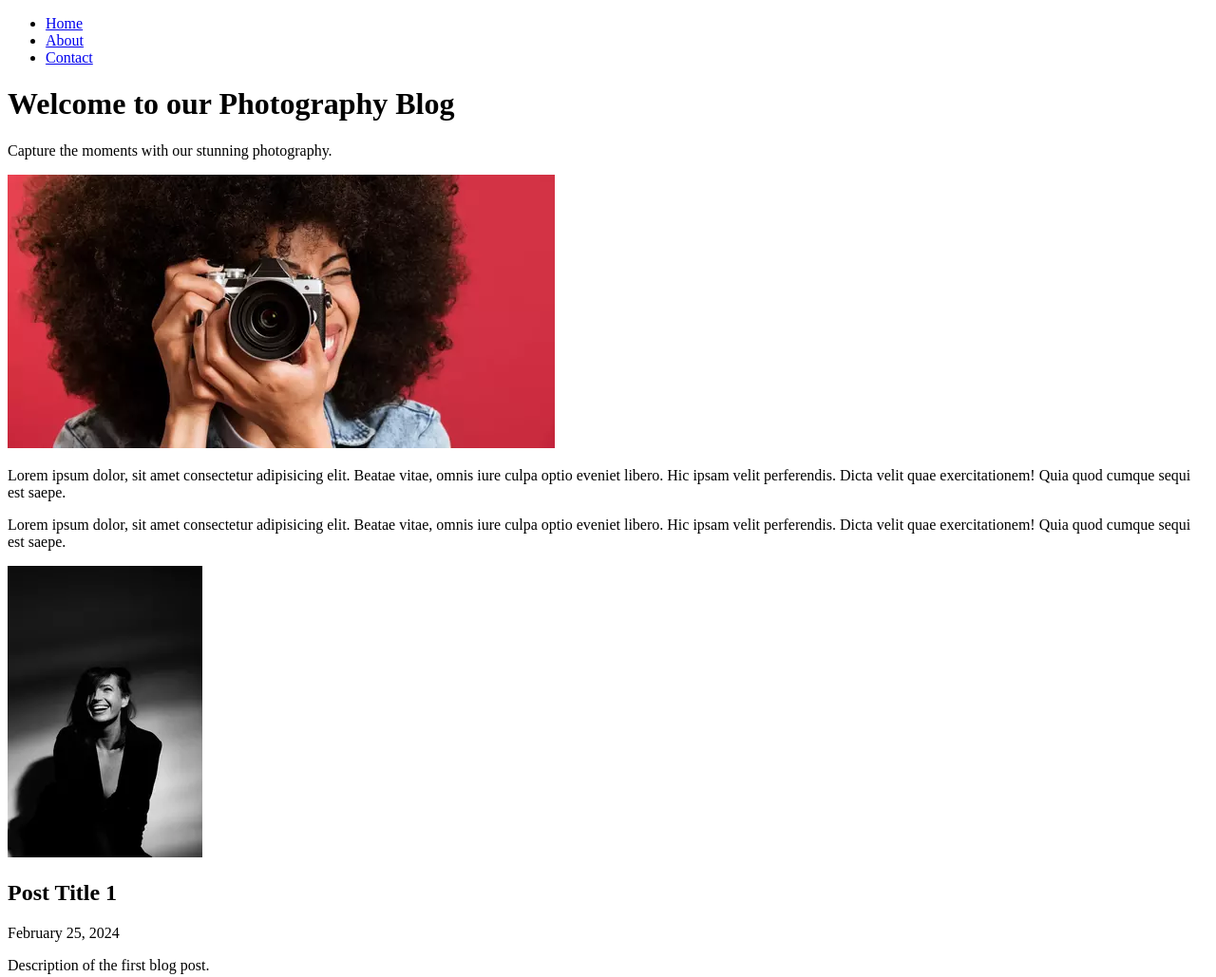
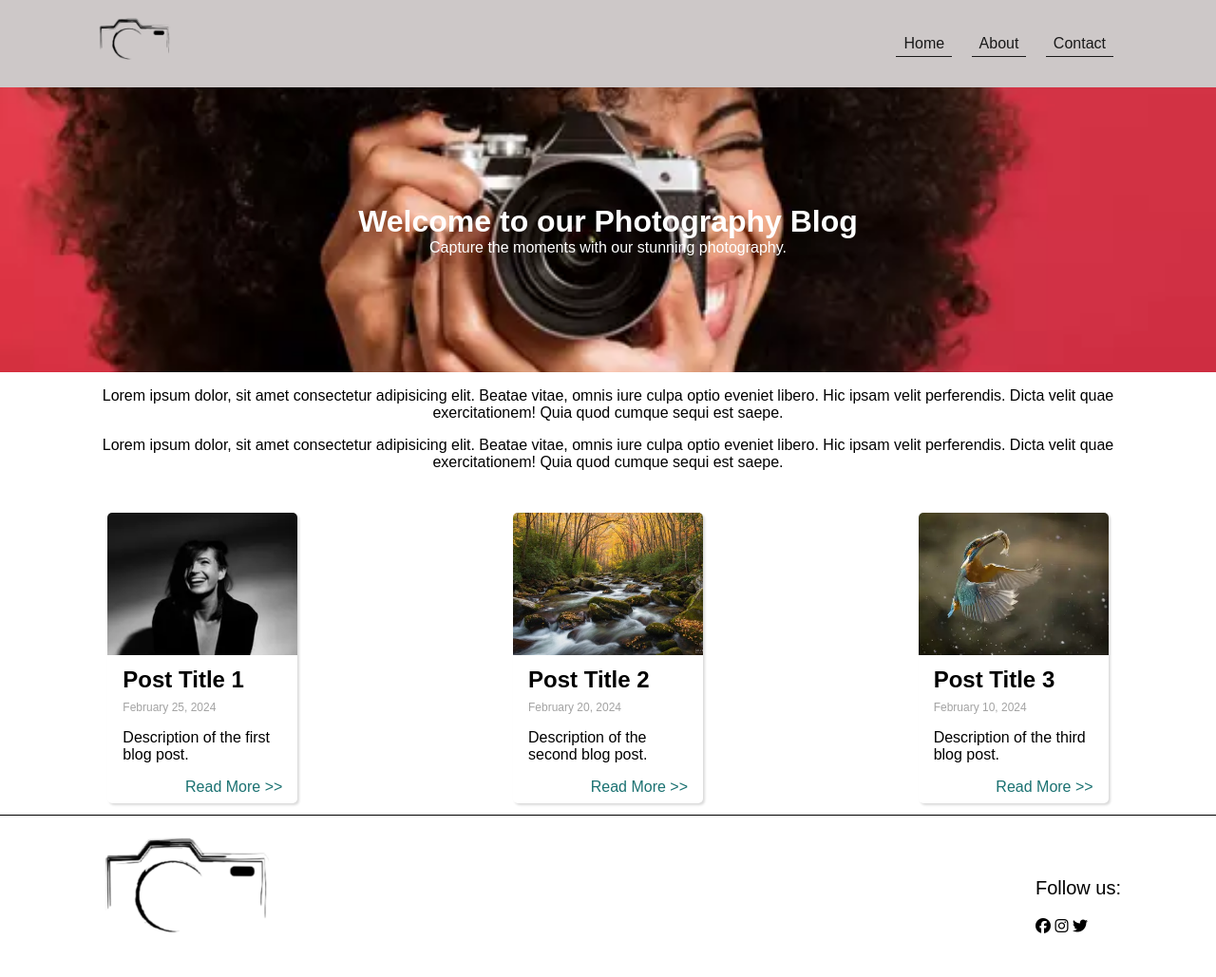
Before and after one commit to darkogolovic/Uvod-u-Web-, a plain HTML site: page Blog/index.html in a window 1280 px wide. Shown: the top 1029 px of the page at 95% size. Drawn offline with Linux system fonts and the light colour scheme.

Commit message:
Korekcija

```diff
--- a/Blog/index.html
+++ b/Blog/index.html
@@ -4,64 +4,95 @@
     <meta charset="UTF-8" />
     <meta name="viewport" content="width=device-width, initial-scale=1.0" />
     <title>Photography Blog</title>
+    <link rel="stylesheet" href="./styles/index.css" />
+    <link
+      rel="stylesheet"
+      href="https://cdnjs.cloudflare.com/ajax/libs/font-awesome/6.5.1/css/all.min.css"
+      integrity="sha512-DTOQO9RWCH3ppGqcWaEA1BIZOC6xxalwEsw9c2QQeAIftl+Vegovlnee1c9QX4TctnWMn13TZye+giMm8e2LwA=="
+      crossorigin="anonymous"
+      referrerpolicy="no-referrer"
+    />
   </head>
 
   <body>
-    <nav>
+    <div class="container">
+      <header>
+        <nav class="nav global-padding">
+          <img src="Images/logo.png" alt="logo" />
           <ul>
             <li><a href="/">Home</a></li>
             <li><a href="./about.html">About</a></li>
             <li><a href="./contact.html">Contact</a></li>
           </ul>
         </nav>
-
-    <header>
+        <div class="bg-image">
           <h1>Welcome to our Photography Blog</h1>
           <p>Capture the moments with our stunning photography.</p>
+        </div>
       </header>
 
-    <section>
-      <img src="./images/photographer.webp" alt="Photography Example" />
+      <section class="description global-padding">
         <p>
-        Lorem ipsum dolor, sit amet consectetur adipisicing elit. Beatae vitae,
-        omnis iure culpa optio eveniet libero. Hic ipsam velit perferendis.
-        Dicta velit quae exercitationem! Quia quod cumque sequi est saepe.
+          Lorem ipsum dolor, sit amet consectetur adipisicing elit. Beatae
+          vitae, omnis iure culpa optio eveniet libero. Hic ipsam velit
+          perferendis. Dicta velit quae exercitationem! Quia quod cumque sequi
+          est saepe.
         </p>
         <p>
-        Lorem ipsum dolor, sit amet consectetur adipisicing elit. Beatae vitae,
-        omnis iure culpa optio eveniet libero. Hic ipsam velit perferendis.
-        Dicta velit quae exercitationem! Quia quod cumque sequi est saepe.
+          Lorem ipsum dolor, sit amet consectetur adipisicing elit. Beatae
+          vitae, omnis iure culpa optio eveniet libero. Hic ipsam velit
+          perferendis. Dicta velit quae exercitationem! Quia quod cumque sequi
+          est saepe.
         </p>
       </section>
 
-    <section>
+      <section class="card-wrapper">
         <div class="blog-card">
           <img src="./images/portrait1.webp" alt="Post 1 Image" />
+          <div class="card-content">
             <h2>Post Title 1</h2>
             <span>February 25, 2024</span>
             <p>Description of the first blog post.</p>
             <a href="./single-post.html">Read More >></a>
           </div>
+        </div>
 
         <div class="blog-card">
           <img src="./images/nature.jpg" alt="Post 2 Image" />
+          <div class="card-content">
             <h2>Post Title 2</h2>
             <span>February 20, 2024</span>
             <p>Description of the second blog post.</p>
             <a href="#">Read More >></a>
           </div>
+        </div>
 
         <div class="blog-card">
           <img src="./images/bird.webp" alt="Post 3 Image" />
+          <div class="card-content">
             <h2>Post Title 3</h2>
             <span>February 10, 2024</span>
             <p>Description of the third blog post.</p>
             <a href="#">Read More >></a>
           </div>
+        </div>
       </section>
 
-    <footer>
+      <footer class="footer global-padding">
+        <div>
+          <img src="Images/logo.png" alt="" />
+          <div class="follow-us">
+            <p>Follow us:</p>
+            <div>
+              <i class="fa-brands fa-facebook"></i>
+              <i class="fa-brands fa-instagram"></i>
+              <i class="fa-brands fa-twitter"></i>
+            </div>
+          </div>
+        </div>
+
         <p>&copy; 2024 Photography Blog. All rights reserved.</p>
       </footer>
+    </div>
   </body>
 </html>
--- /dev/null
+++ b/Blog/styles/index.css
@@ -0,0 +1,117 @@
+body {
+  margin: 0;
+  padding: 0;
+  height: 100vh;
+  font-family: sans-serif;
+}
+a {
+  text-decoration: none;
+  color: #1a7171;
+}
+.global-padding {
+  padding: 16px 100px;
+}
+.container .nav {
+  background-color: rgb(205, 200, 200);
+
+  display: flex;
+  flex-direction: row;
+  align-items: center;
+  justify-content: space-between;
+}
+
+.container .nav ul {
+  list-style-type: none;
+  padding: 0;
+  margin: 0;
+}
+
+.container .nav ul li {
+  padding: 4px 8px;
+  display: inline-block;
+}
+.container .nav img {
+  height: 60px;
+  margin-right: 8px;
+}
+.container .nav ul li a {
+  display: inline-block;
+  color: rgb(25, 25, 25);
+  padding: 4px 8px;
+  border-bottom: 1px solid rgb(25, 25, 25);
+}
+
+.container .nav ul li:last-child {
+  margin-right: 0;
+}
+.bg-image {
+  height: 300px;
+  background-image: url(../Images/photographer.webp);
+  background-repeat: no-repeat;
+  background-size: cover;
+  background-position: center;
+  text-align: center;
+  display: flex;
+  flex-direction: column;
+  justify-content: center;
+}
+
+.bg-image * {
+  color: #fff;
+  margin: 0;
+}
+.description p {
+  text-align: center;
+}
+.description p:not(:last-child) {
+  margin-top: 0;
+  margin-bottom: 16px;
+}
+
+.card-wrapper .blog-card {
+  width: 200px;
+  margin: 12px;
+  box-shadow: rgba(0, 0, 0, 0.15) 1.95px 1.95px 2.6px;
+  border-radius: 5px;
+  overflow: hidden;
+}
+.card-wrapper .blog-card img {
+  width: 100%;
+  height: 150px;
+  object-fit: cover;
+}
+.card-content {
+  padding: 8px 16px;
+  display: flex;
+  flex-direction: column;
+}
+.card-content h2 {
+  margin-top: 0;
+  margin-bottom: 8px;
+}
+.card-content span {
+  font-size: 12px;
+  color: #a3a3a3;
+}
+.card-content a {
+  align-self: flex-end;
+}
+.card-wrapper {
+  display: flex;
+  align-items: center;
+  justify-content: space-around;
+}
+.footer {
+  border-top: 1px solid black;
+}
+.footer p {
+  text-align: center;
+}
+.footer > div {
+  display: flex;
+  align-items: center;
+  justify-content: space-between;
+}
+.footer p {
+  font-size: 20px;
+}
--- a/Domaci 2/style.css
+++ b/Domaci 2/style.css
@@ -67,7 +67,7 @@ h2 {
   margin-bottom: 8px;
 }
 p {
-  font-size: 15px;
+  font-size: 16px;
   column-fill: auto;
   margin-bottom: 8px;
 }
@@ -86,27 +86,22 @@ ul {
   list-style: none;
 }
 ul li::before {
-  content: "\2615"; /* Unicode karakter za soljicu kafe */
+  content: "\2615";
   display: inline-block;
-  width: 1em; /* Opciono prilagodite veličinu ikone */
-  margin-right: 0.5em; /* Opcioni razmak između ikone i teksta */
-}
-
-p:last-child {
-  float: right; /* ili float: right; */
-  width: 50%;
+  width: 1em;
+  margin-right: 0.5em;
 }
 
 figure {
-  position: absolute;
-  bottom: 50px;
-  right: 140px;
-  transform: translateX(-50%);
+  float: left;
+  margin-right: 5px;
+  margin-top: 10px;
 }
 img {
-  width: 150px;
+  width: 100%;
   filter: grayscale(100%);
 }
+
 figcaption {
   text-align: center;
   font-size: 12px;
```
Also changed, not shown: Blog/Images/logo.png (added). Lines whose indentation alone changed are shown as unchanged.
